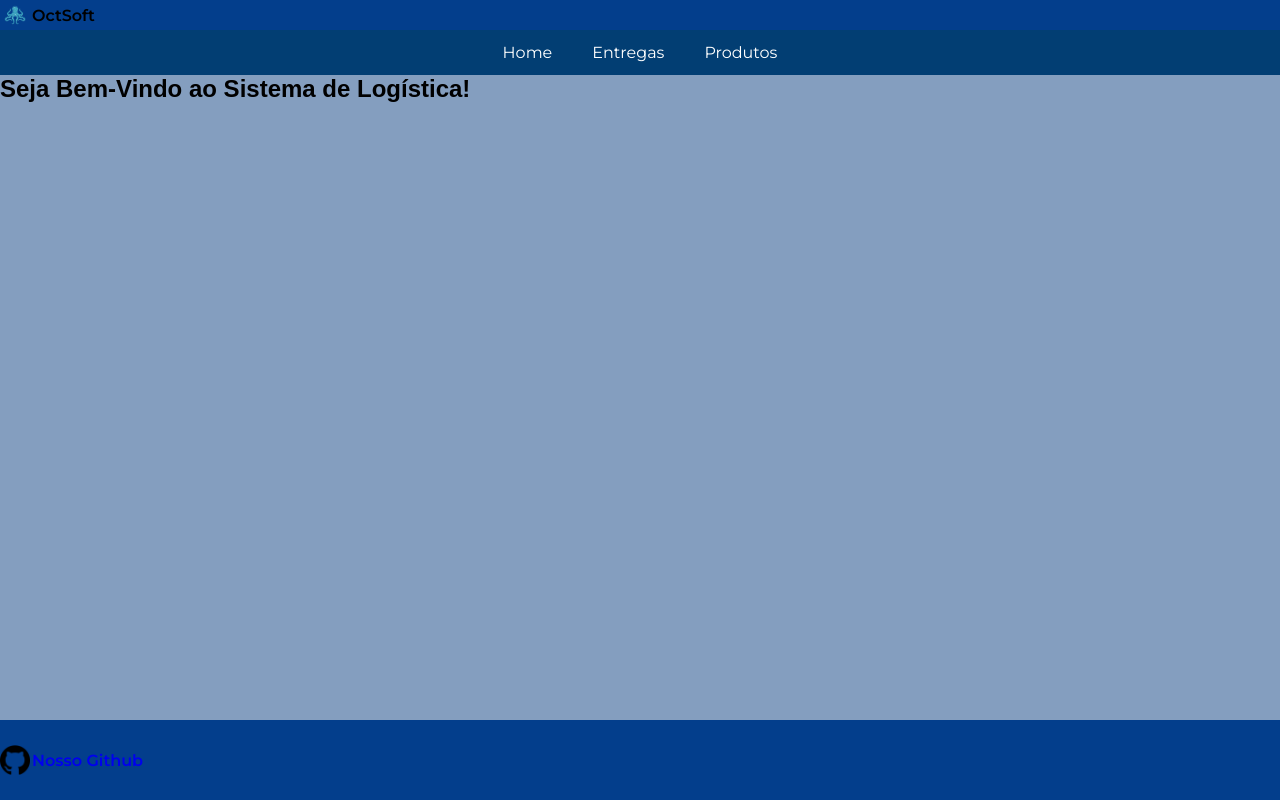
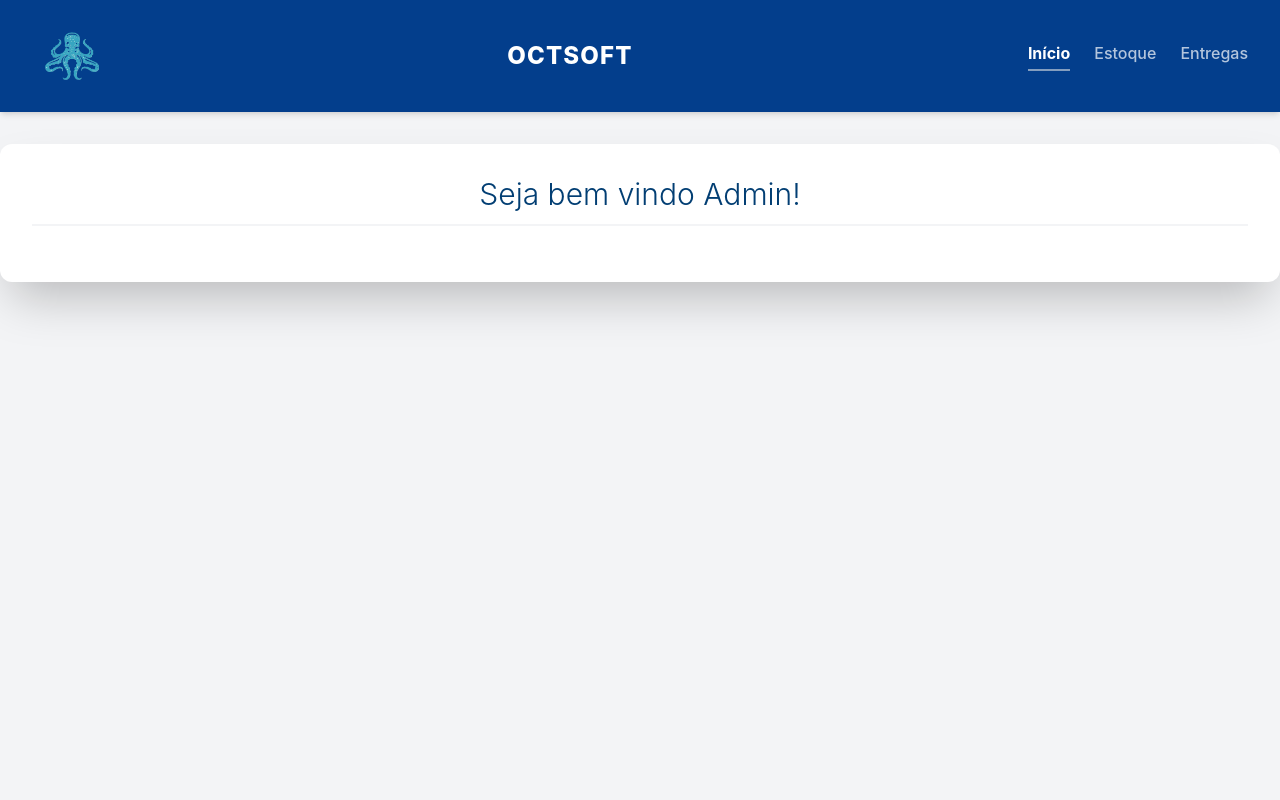
Before and after one commit to paulohenriquedutra/Sistema-Logistico, a plain HTML site: page Project/index/home.html in a window 1280 px wide. Drawn offline with nearby package versions, Linux system fonts and the light colour scheme.

Commit message:
Alterando a base do home para ficar igual ao logistica

```diff
--- a/Project/index/home.html
+++ b/Project/index/home.html
@@ -3,34 +3,30 @@
     <head>
         <meta charset="UTF-8">
         <meta name="viewport" content="width=device-width, initial-scale=1.0">
+        <title>OctSoft</title>
+        <script src="https://cdn.tailwindcss.com"></script>
         <link rel="stylesheet" href="style.css">
         <link rel="shortcut icon" href="../media/logo.png" type="image/x-icon">
         <link rel="preconnect" href="https://fonts.googleapis.com">
         <link rel="preconnect" href="https://fonts.gstatic.com" crossorigin>
-        <link href="https://fonts.googleapis.com/css2?family=Montserrat:ital,wght@0,100..900;1,100..900&display=swap" rel="stylesheet">
-        <title>OctSoft</title>
     </head>
-    <body>
-        <header>
-            <div class="logo_empresa">
-                <img src="../media/logo.png">
-                <p>OctSoft</p>
-            </div>
+    <body class="min-h-screen bg-gray-100">
+        <header class="sticky top-0 z-10 w-full bg-[var(--primary)] shadow-md">
+            <nav class="max-w-7xl mx-auto flex justify-between items-center py-4 px-6 lg:px-8">
+                <img src="../media/logo.png" alt="Logo">
+                <a href="../index/home.html" class="text-white text-2xl font-extrabold tracking-wider">OCTSOFT</a>
+                <div class="nav-links space-x-6 hidden sm:flex">
+                    <a href="#" class="text-white font-bold border-b-2 border-[var(--secondary)] pb-1">Início</a>
+                    <a href="../estoque/estoque.html" class="text-white/70 hover:text-white transition-colors font-medium">Estoque</a>
+                    <a href="../logistica/logistica.html" class="text-white/70 hover:text-white transition-colors font-medium">Entregas</a>
+                </div>
+            </nav>
         </header>
-        <nav>
-            <a href="#">Home</a>
-            <a href="../logistica/logistica.html">Entregas</a>
-            <a href="#">Produtos</a>
-        </nav>
-        <main>
-            <h2>Seja Bem-Vindo ao Sistema de Logística!</h2>
-            <p></p>
+        <main class="max-w-7xl mx-auto mt-8 p-4 md:p-8 bg-white rounded-xl shadow-2xl">
+            <h2 class="text-3xl font-light text-[var(--tertiary)] text-center mb-6 pb-3 border-b-2 border-gray-100">
+                <span id="user">Inicio</span>
+            </h2>
         </main>
-        <footer>
-            <div class="logo_empresa">
-                <img src="../media/github.png">
-                <a href="https://github.com/paulohenriquedutra/Sistema-Logistico">Nosso Github</a>
-            </div>
-        </footer>
+        <script src="home.js"></script>
     </body>
 </html>
--- /dev/null
+++ b/Project/index/home.js
@@ -0,0 +1,16 @@
+document.addEventListener('DOMContentLoaded', function() {
+
+    const nomeFixo = 'Admin';
+
+    welcomeUser(nomeFixo)
+});
+
+function welcomeUser(username)
+{
+    const user = document.getElementById('user');
+
+    if (user)
+        user.textContent = 'Seja bem vindo ' + username + '!';
+    else
+        console.error("Erro: Elemento com ID 'user' não encontrado!");
+}
--- a/Project/index/style.css
+++ b/Project/index/style.css
@@ -1,83 +1,19 @@
-@charset "UTF-8";
-
 :root {
-  --primary-color: #033E8C;
-  --secondary-color: #849EBF;
-  --terciary-color: #023E73;
+  --primary: #033E8C;
+  --secondary: #849EBF;
+  --tertiary: #023E73;
+  --background: #f4f7f9;
 }
-
-* {
+body {
   margin: 0;
-  padding: 0;
-  box-sizing: border-box;
-  font-family: Arial, Helvetica, sans-serif;
+  font-family: 'Inter', sans-serif;
+  background-color: var(--background);
 }
-
-body {
-  background-color: var(--secondary-color);
+img{
+  width: 80px;
 }
-
 header {
-  background-color: var(--primary-color);
-  height: 10%;
-  display: flex;
-  align-items: center;
-  justify-content: space-between;
-  padding: 0 20p;
+  display: inline-block;
+  background-color: var(--primary);
+  box-shadow: 0 4px 12px rgba(0,0,0,0.1);
 }
-
-nav {
-  background-color: var(--terciary-color);
-  display: flex;
-  justify-content: center;
-  padding: 3px 0;
-}
-
-
-nav a {
-  color: #ffff;
-  padding: 10px 20px;
-  font-size: 1rem;
-  transition: background-color 0.3s ease;
-  font-family: "Montserrat", sans-serif;
-}
-
-footer {
-  background-color: var(--primary-color);
-  height: 10%;
-  width: 100%;
-  display: flex;
-  align-items: center;
-  justify-content: space-between;
-  padding: 0 20p;
-  bottom: 0;
-  position: absolute;
-}
-
-footer img {
-  max-width: 100%;
-  height: auto;
-  position: static;
-}
-
-a {
-  text-decoration: none;
-}
-
-.logo_empresa {
-  display: flex;
-  align-items: center;
-  gap: 2px;
-}
-
-.logo_empresa img {
-  height: 30px;
-  width: auto;
-}
-
-.logo_empresa p, .logo_empresa a {
-  font-family: "Montserrat", sans-serif;
-  font-optical-sizing: auto;
-  font-weight: 600;
-  font-style: normal;
-}
```
Also changed, not shown: Project/media/github.png (deleted).
